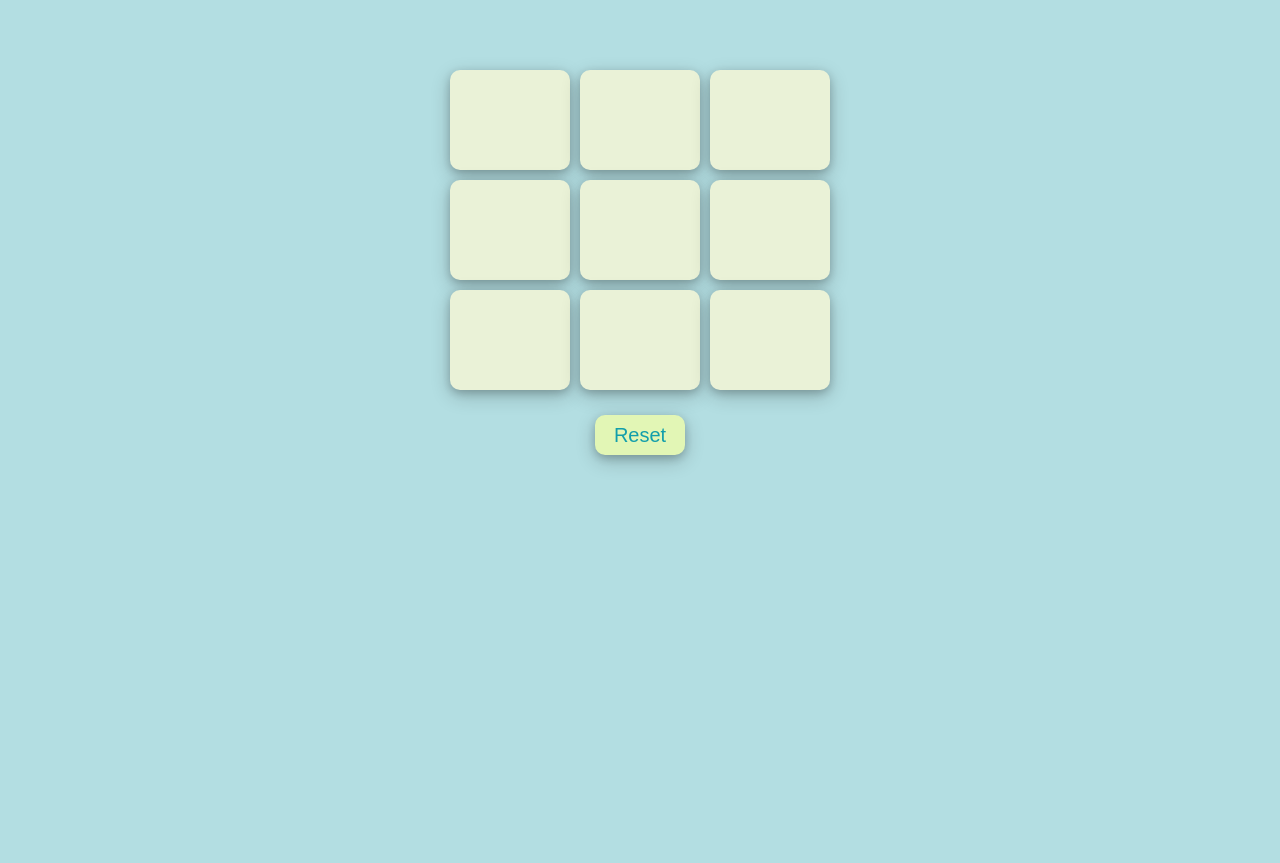
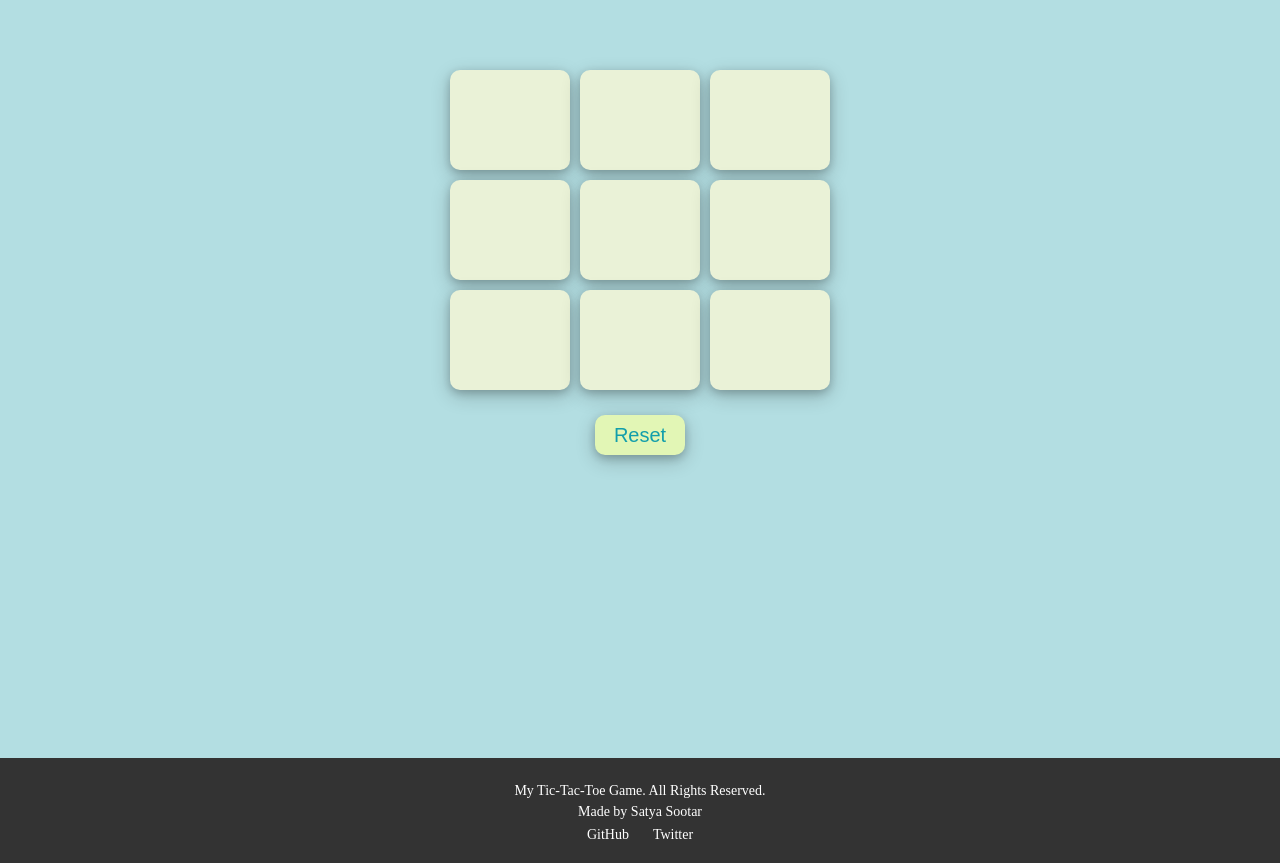
Before and after one commit to satyasootar/Tic-Tac-Toe-Game, a plain HTML site: page index.html in a window 1280 px wide. Shown: the part 65-928 px from the top of the page. Before the commit the page ends 800 px from the top, so only its background shows below. Drawn offline with Linux system fonts and the light colour scheme.

Commit message:
added a footer for the tic tac toe

```diff
--- a/index.html
+++ b/index.html
@@ -34,6 +34,17 @@
     </div>
     <div class="message"></div>
        </main>
+       <footer>
+              <div class="footer-content">
+                  <p> My Tic-Tac-Toe Game. All Rights Reserved.</p>
+                  <p>Made by Satya Sootar</p>
+                  <ul class="social-icons">
+                      <li><a href="https://github.com/satyasootar" target="_blank">GitHub</a></li>
+                      <li><a href="https://x.com/Satyasootar" target="_blank">Twitter</a></li>
+                  </ul>
+              </div>
+          </footer>
+
        <script src="app.js"></script>
 </body>
 </html>
--- a/style.css
+++ b/style.css
@@ -105,3 +105,40 @@ nav ul{
         width: auto;
     }
 }
+/* footer */
+footer {
+    background-color: #333;
+    color: #fff;
+    text-align: center;
+    padding: 20px 0;
+    width: 100%;
+    position: absolute;
+    bottom: 0;
+    margin-bottom: -10%;
+
+}
+
+.footer-content p {
+    margin: 5px 0;
+    font-size: 14px;
+}
+
+.social-icons {
+    list-style-type: none;
+    padding: 0;
+}
+
+.social-icons li {
+    display: inline-block;
+    margin: 0 10px;
+}
+
+.social-icons a {
+    color: #fff;
+    text-decoration: none;
+    font-size: 14px;
+}
+
+.social-icons a:hover {
+    color: #00aaff;
+}
```
